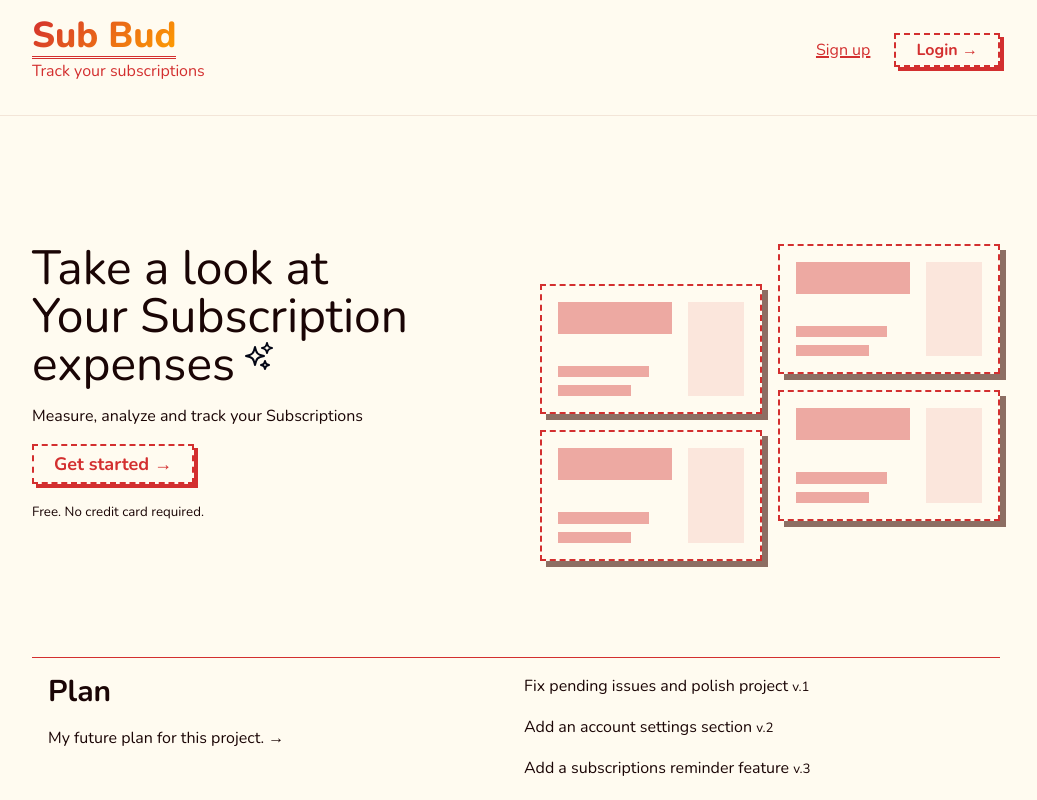
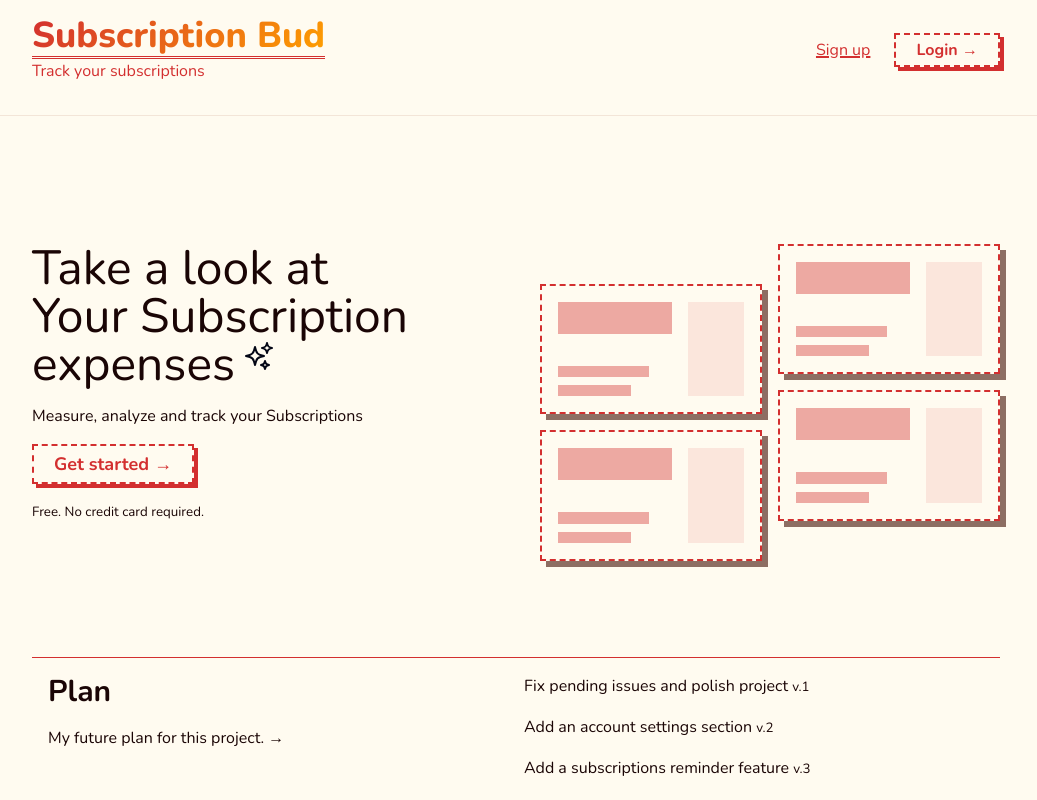
Before and after one commit to BK0SS/Sub-Bud, a Next.js app in the folder sub-bud/: page / in a window 1280 px wide. Shown: the top 800 px of the page, without its empty margins (124-1161 px from the left). Built offline with nearby package versions, Linux system fonts and the light colour scheme; no server answers.

Commit message:
project name

```diff
--- a/sub-bud/app/layout.js
+++ b/sub-bud/app/layout.js
@@ -7,7 +7,7 @@ import AuthProvider from "@/context/AuthContext";
 
 
 export const metadata = {
-  title: "Sub Bud - Subscription Tracker",
+  title: "Subscription Bud - Subscription Tracker",
   description: "Track your subscriptions.",
 };
 
@@ -15,7 +15,7 @@ export default function RootLayout({ children }) {
   const header = (<header>
     <div>
       <Link href={'/'}>
-        <h1 className="text-gradient">Sub Bud</h1>
+        <h1 className="text-gradient">Subscription Bud</h1>
         <p>Track your subscriptions</p>
       </Link>
     </div>
```
